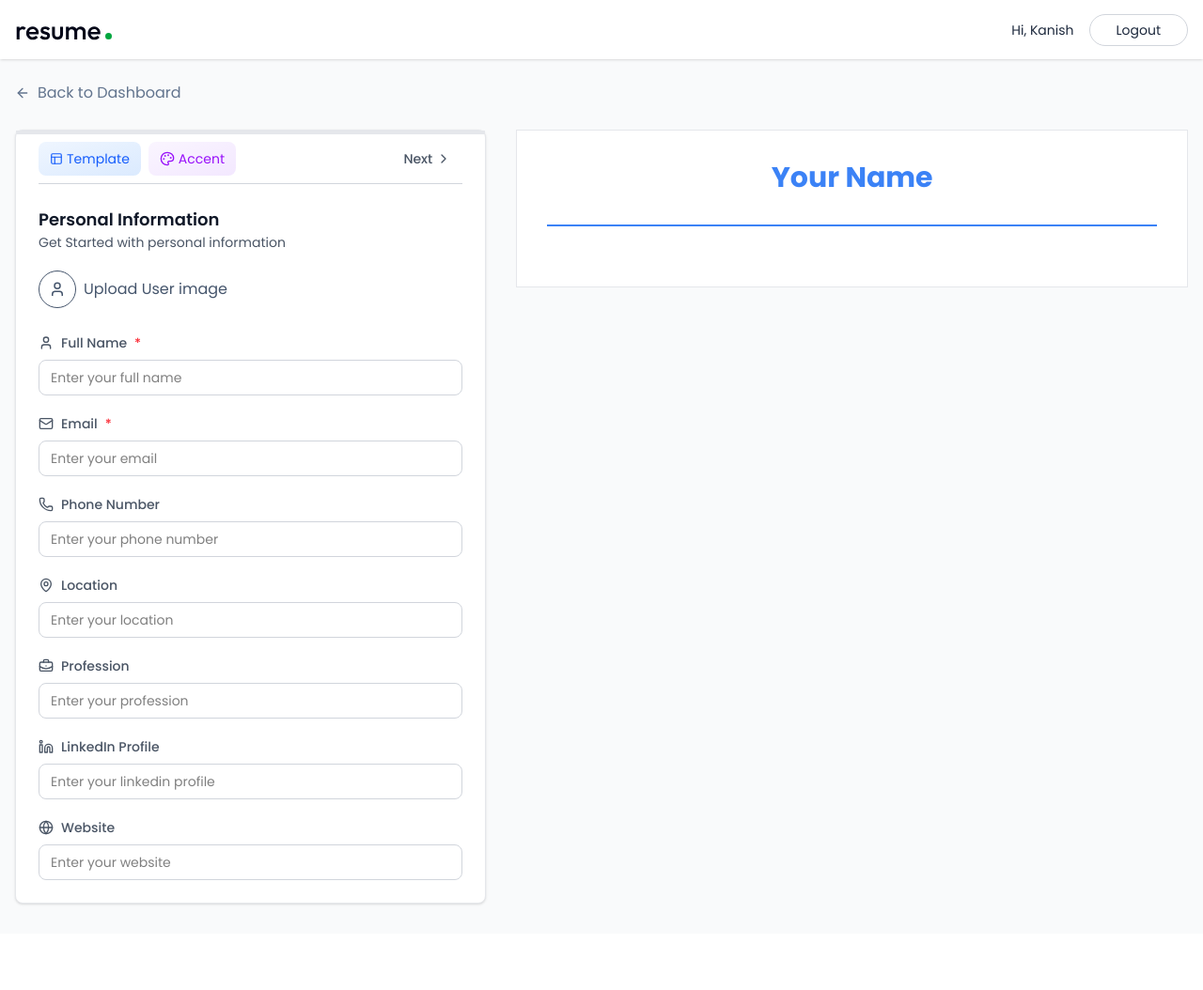
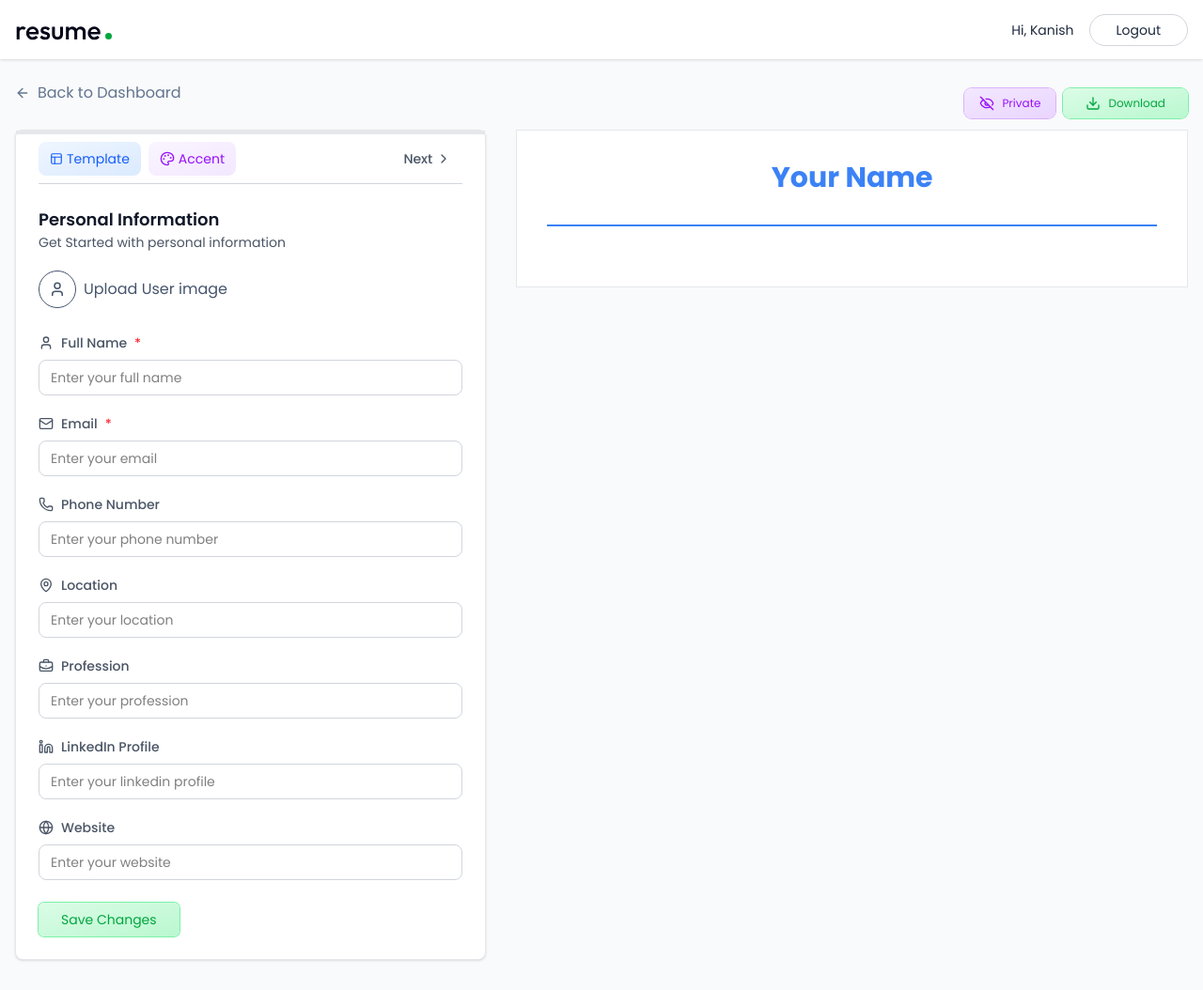
Before and after one commit to Kanish1012/KaniCV, a React (Vite) app in the folder client/: page /app/builder/1 in a window 1280 px wide. Shown: the whole page at 94% size. Before the commit the page ends 994 px from the top, so only its background shows below. Built offline with nearby package versions, Linux system fonts and the light colour scheme.

Commit message:
Add functionality for sharing, visibility toggle, and downloading resumes in ResumeBuilder

```diff
--- a/client/src/pages/ResumeBuilder.jsx
+++ b/client/src/pages/ResumeBuilder.jsx
@@ -5,9 +5,14 @@
     Briefcase,
     ChevronLeft,
     ChevronRight,
+    DownloadIcon,
+    EyeIcon,
+    EyeOff,
+    EyeOffIcon,
     FileText,
     FolderIcon,
     GraduationCap,
+    Share2Icon,
     Sparkles,
     User,
 } from "lucide-react";
@@ -53,6 +58,25 @@
     ];
 
     const activeSection = sections[activeSectionIndex];
+
+    const changeResumeVisibility = async () => {
+        setResumeData({ ...resumeData, public: !resumeData.public });
+    };
+
+    const handleShare = () => {
+        const frontendUrl = window.location.href.split("/app/")[0];
+        const resumeUrl = frontendUrl + "/view/" + resumeId;
+
+        if (navigator.share) {
+            navigator.share({ url: resumeUrl, text: "My Resume" });
+        } else {
+            alert("Share not supported in this browser.");
+        }
+    };
+
+    const downloadResume = () => {
+        window.print();
+    };
 
     useEffect(() => {
         const resume = dummyResumeData.find((r) => r._id === resumeId);
@@ -228,11 +252,37 @@
                                     />
                                 )}
                             </div>
+
+                            <button className="bg-gradient-to-br from-green-100 to-green-200 ring-green-300 text-green-600 ring hover:ring-green-400 transition-all rounded-md px-6 py-2 mt-6 text-sm">
+                                Save Changes
+                            </button>
                         </div>
                     </div>
 
                     {/* Right Panel */}
                     <div className="lg:col-span-7 max-lg:mt-6">
+                        <div className="relative w-full">
+                            <div className="absolute bottom-3 left-0 right-0 flex items-center justify-end gap-2">
+                                {resumeData.public && (
+                                    <button onClick={handleShare} className="flex items-center p-2 px-4 gap-2 text-xs bg-gradient-to-br from-blue-100 to-blue-200 text-blue-600 rounded-lg ring ring-blue-300 hover:ring transition-colors">
+                                        <Share2Icon className="size-4" /> Share
+                                    </button>
+                                )}
+
+                                <button onClick={changeResumeVisibility} className="flex items-center p-2 px-4 gap-2 text-xs bg-gradient-to-br from-purple-100 to-purple-200 text-purple-600 ring ring-purple-300 rounded-lg hover:ring transition-colors">
+                                    {resumeData.public ? (
+                                        <EyeIcon className="size-4" />
+                                    ) : (
+                                        <EyeOffIcon className="size-4" />
+                                    )}
+                                    {resumeData.public ? "Public" : "Private"}
+                                </button>
+
+                                <button onClick={downloadResume} className="flex items-center gap-2 px-6 py-2 text-xs bg-gradient-to-br from-green-100 to-green-200 text-green-600 rounded-lg ring ring-green-300 hover:ring transition-colors">
+                                    <DownloadIcon className="size-4" /> Download
+                                </button>
+                            </div>
+                        </div>
                         <ResumePreview
                             data={resumeData}
                             template={resumeData.template}
```
